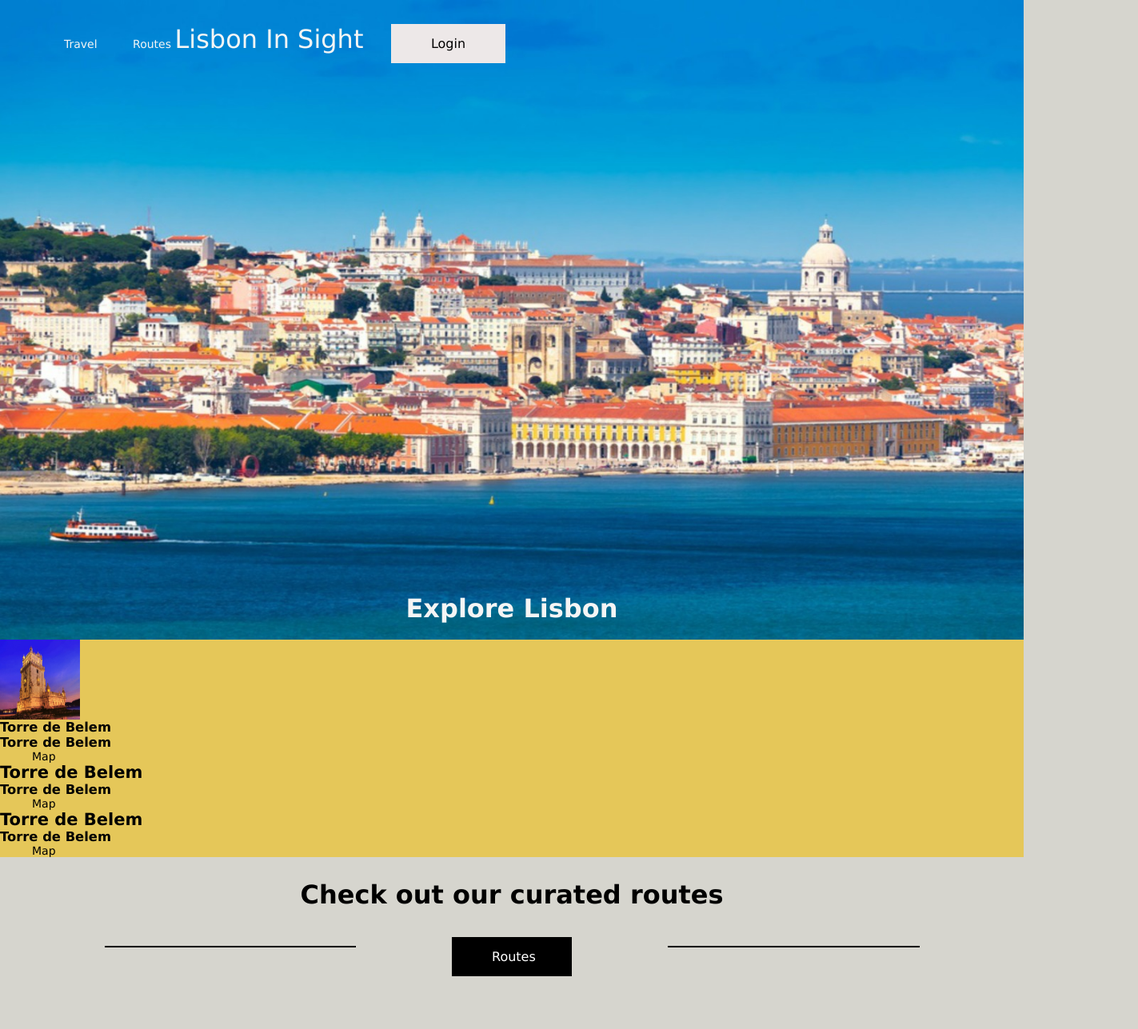
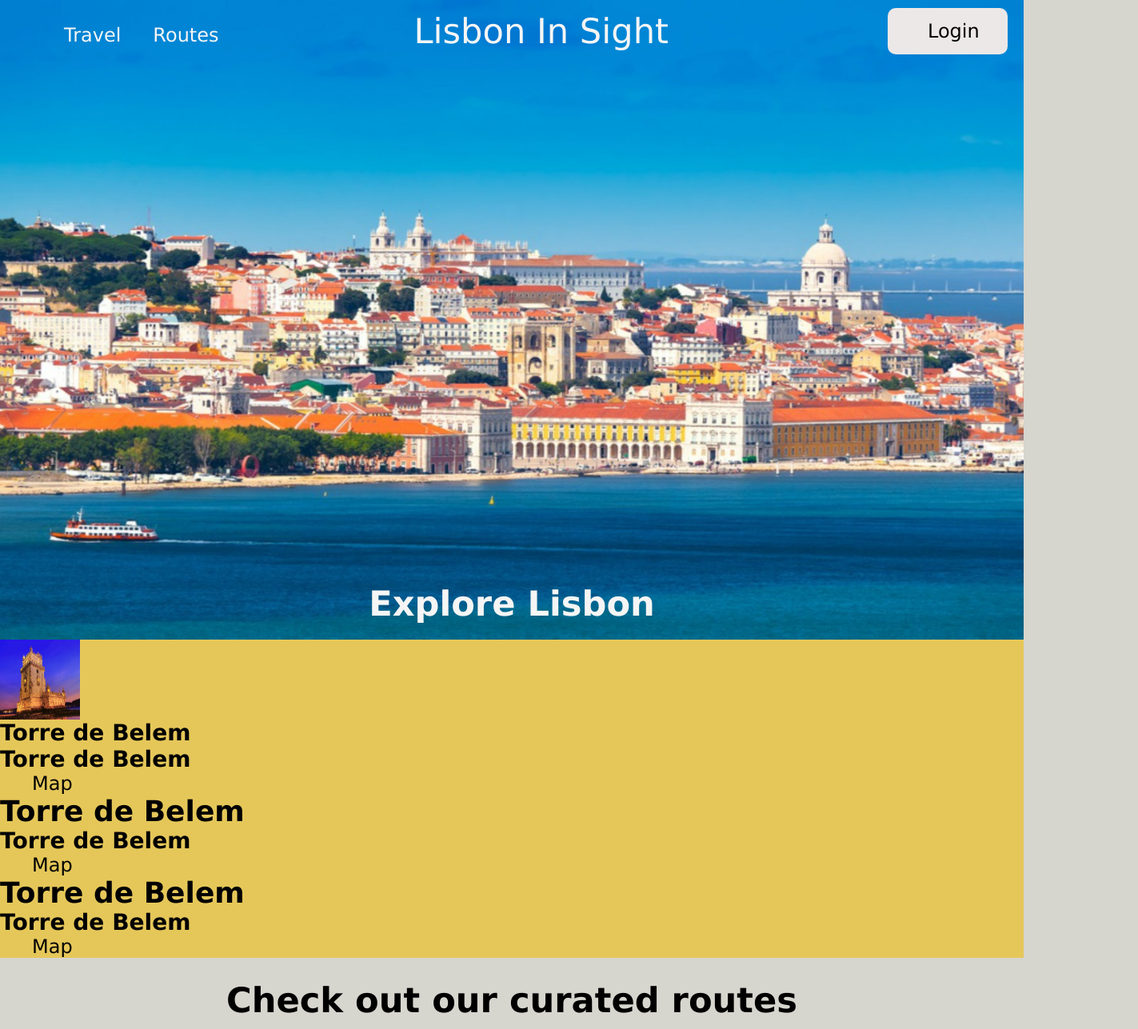
Before and after one commit to MarianaCGoncalves/Lisbon-in-Sight, a website: page public/profile.html in a window 1280 px wide. Shown: the top 1287 px of the page at 80% size, 1423 px wide, since content can reach past the window. Drawn offline with Linux system fonts and the light colour scheme; no server answers.

Commit message:
header changes

```diff
--- a/public/profile.html
+++ b/public/profile.html
@@ -1,7 +1,7 @@
 <html>
 
 <head>
-  <title>Profile</title>
+  <title>Lisbon in Sight</title>
   <link rel="stylesheet" href="/stylesheets/header.css">
   <link rel="stylesheet" href="/stylesheets/style.css">
   <script src="./javascripts/utils/verifications.js"></script>
@@ -12,12 +12,17 @@
   <header>
       <!--<h2 class="test"><span id="user">Hello ______</span></p>-->
         <ul>
-          <a href="register.html">Travel</a>
-          <a href="register.html">Routes</a>
-          <a href= "profile.html" class="title">Lisbon In Sight</a>
-          <a href="register.html" class="button">Login</a>
+        <a href="register.html">Travel</a>
+        <a href="register.html">Routes</a>
+
         </ul>
 
+      <nav>
+
+        <a href= "profile.html" class="title">Lisbon In Sight</b>
+        <a href= "register.html" class="button">Login</a>
+
+      </nav>
 
       <section>
         <h1 class="title">Explore Lisbon</h1></p>
@@ -59,19 +64,15 @@
 
     <section>
       <hr>
-      <a href="register.html" class="button ">Routes</a>
+      <a href="register.html" class="button-d">Routes</a>
       <hr>
     </section>
 
     <article>
-<<<<<<< HEAD
-      <img src="images/lisnoite.jpg" alt="Lisboa noite" height="400" width="900">
-=======
       <section>
         <a href= "profile.html" >Learn About Lisbon Today!</a>
       </section>
 
->>>>>>> 62928b9f42045d739df7a1527dd3d34f0cdfd228
     </article>
   </footer>
 
--- a/public/stylesheets/style.css
+++ b/public/stylesheets/style.css
@@ -3,9 +3,23 @@
 }
 body {
   background-color: rgb(214, 213, 206);
-  font: 14px "Lucida Grande", Lora, Arial, sans-serif;
+  font: 24px "Lucida Grande", Lora, Arial, sans-serif;
 }
 
+ul{
+  display: flex;
+  justify-content: space-around;
+
+}
+header > nav {
+
+  min-width: 65%;
+  width: 80%;
+  display: flex;
+  justify-content: space-around;
+  padding-top: 6px;
+
+}
 a{
 
   color: rgb(245, 245, 245);
@@ -15,6 +29,19 @@ a{
 
 a:hover {
   color: rgb(247, 202, 0);
+}
+
+.button{
+
+  background-color: rgb(142, 135, 135);
+  border-radius: 10px;
+  font-size: 100%;
+
+}
+.button:hover{
+  background-color: rgb(247, 202, 0);
+  color: rgb(0, 136, 247);
+  box-shadow: 0 12px 16px 0 rgba(0,0,0,0.24), 0 17px 50px 0 rgba(0,0,0,0.19)
 }
 
 main {
@@ -37,7 +64,16 @@ footer {
   align-self: center;
   margin: auto;
 }
+footer > a {
+  padding-right: 10px;
+}
+.button-d{
+  padding: 12px 28px;
+  background-color: rgb(0, 0, 0);
+  border-radius: 10px;
+  font-size: 120%;
 
+}
 footer > section {
 
   padding: 15px;
@@ -79,8 +115,9 @@ hr{
 
 
 .title{
-  font-size: xx-large;
+  font-size: 180%;
   margin:auto;
   width:fit-content ;
 
+
 }
```
